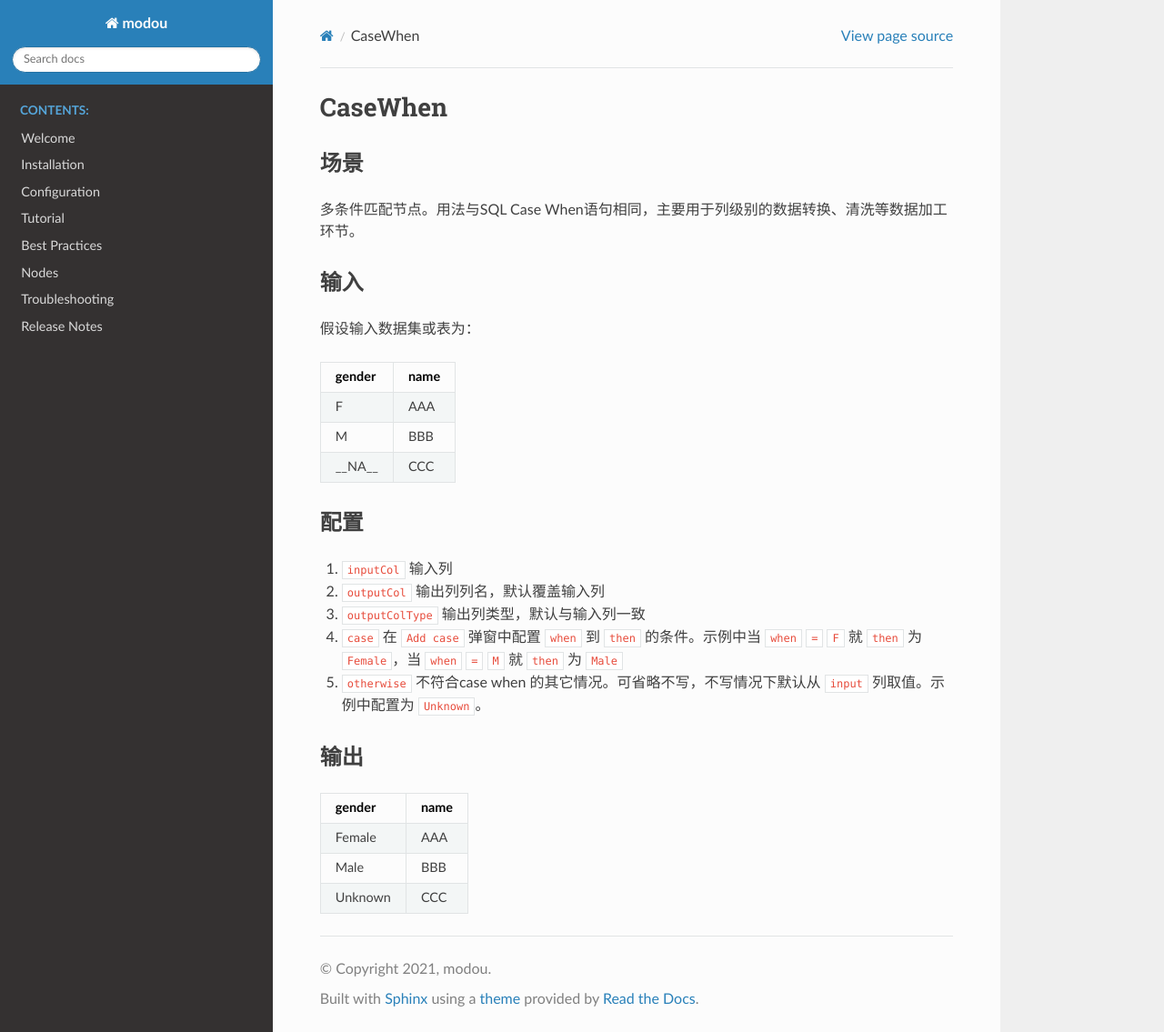
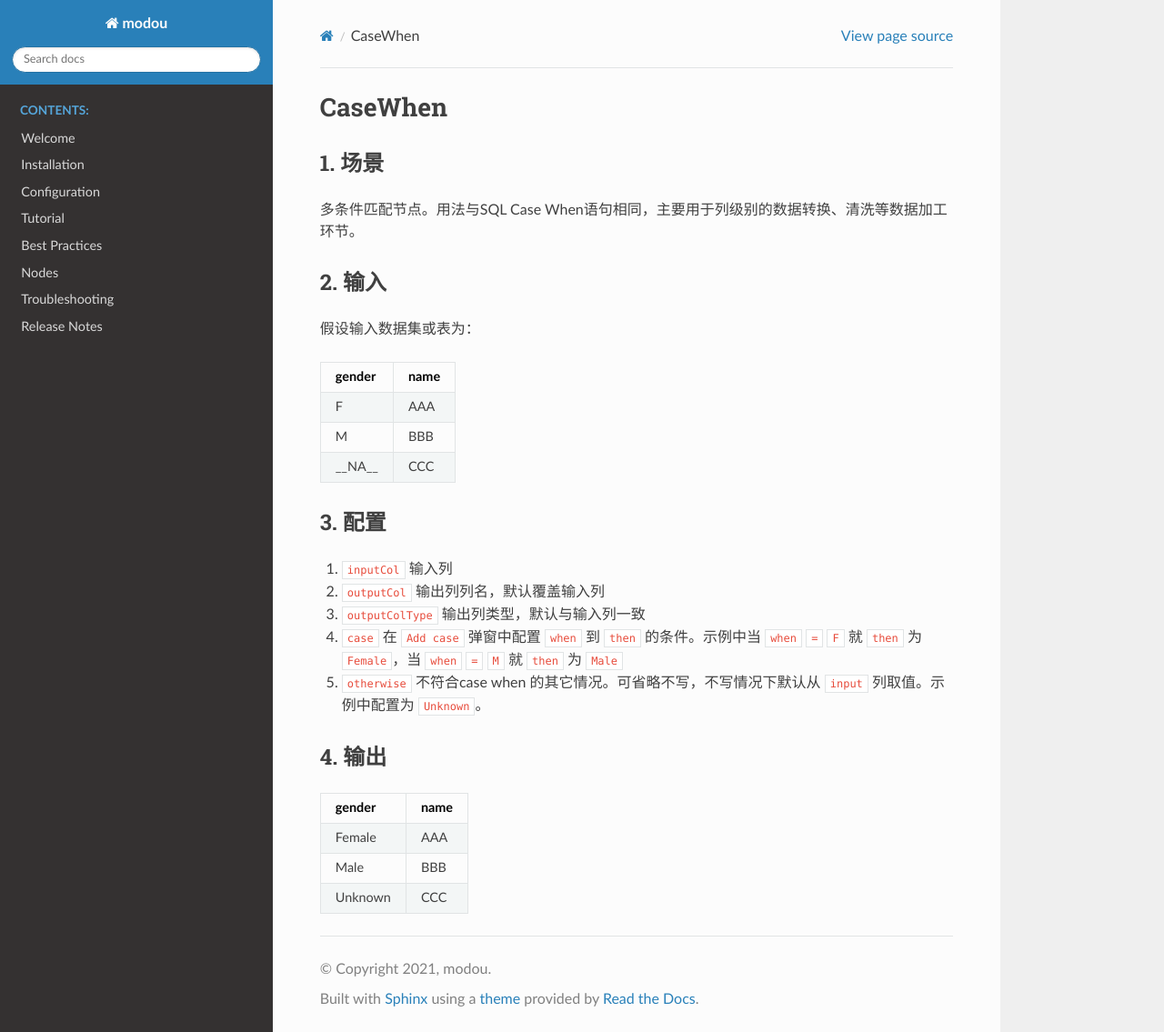
Before and after one commit to diggzhang/mddocs, a Sphinx documentation site: the page built from source/nodes/casewhen.rst, in a window 1280 px wide and 1135 px high. Shown: the whole window at 91% size. Built offline with Sphinx 7.4.7 and the Read the Docs theme 2.0.0, drawn with Linux system fonts in a browser that asks for light colours; pages that are not in the unit, such as notebooks, are missing from menus.

Commit message:
add list

```diff
--- a/source/nodes/casewhen.rst
+++ b/source/nodes/casewhen.rst
@@ -1,12 +1,12 @@
 CaseWhen
 *************
 
-场景
+1. 场景
 =====
 
 多条件匹配节点。用法与SQL Case When语句相同，主要用于列级别的数据转换、清洗等数据加工环节。
 
-输入
+2. 输入
 =====
 
 假设输入数据集或表为：
@@ -20,7 +20,7 @@ CaseWhen
 ===============  ============
 
 
-配置
+3. 配置
 =====
 
 1. ``inputCol`` 输入列
@@ -29,7 +29,7 @@ CaseWhen
 4. ``case`` 在 ``Add case`` 弹窗中配置 ``when`` 到 ``then`` 的条件。示例中当 ``when`` ``=`` ``F`` 就 ``then`` 为 ``Female``，当 ``when`` ``=`` ``M`` 就 ``then`` 为 ``Male``
 5. ``otherwise`` 不符合case when 的其它情况。可省略不写，不写情况下默认从 ``input`` 列取值。示例中配置为 ``Unknown``。
 
-输出
+4. 输出
 =====
 
 ===============  ============
```
